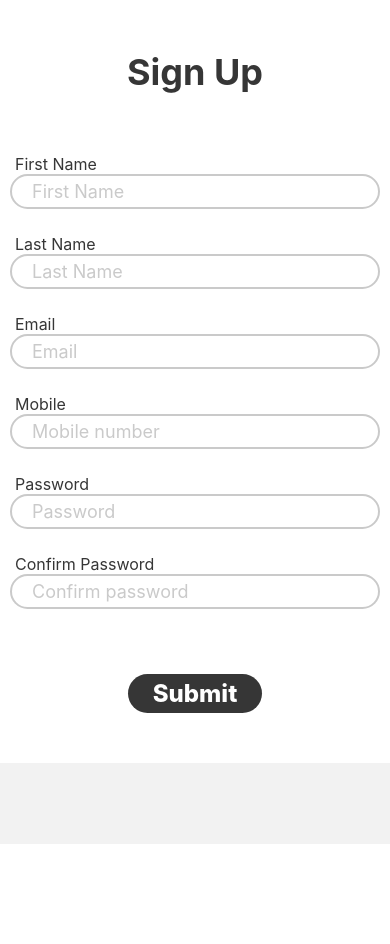
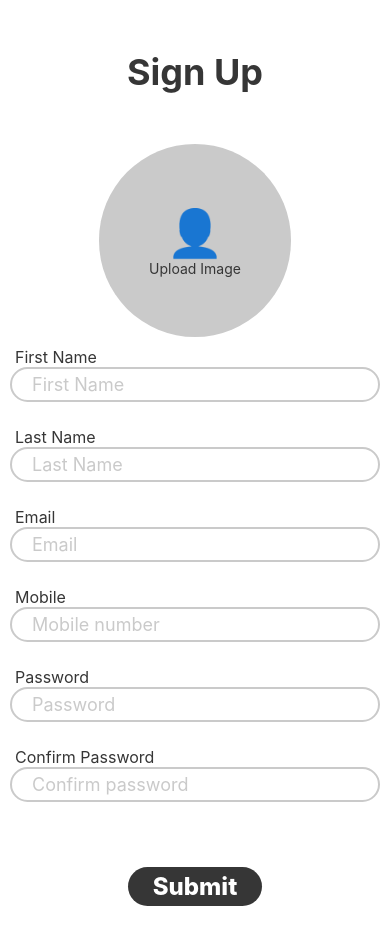
Before and after one commit to rishab260997/oodles-test, a React Native app: screen /Signup in a window 390 px wide. Shown: the top 944 px of the page. Before the commit the page ends 844 px from the top, so only its background shows below. Built offline with nearby package versions, Linux system fonts and the light colour scheme.

Commit message:
Thankyou page design and image upload complete

```diff
--- a/src/components/SignupForm.js
+++ b/src/components/SignupForm.js
@@ -1,5 +1,12 @@
 import React, {useState} from 'react';
-import {Text, View, Pressable, TextInput, ScrollView} from 'react-native';
+import {
+  Text,
+  View,
+  Pressable,
+  TextInput,
+  ScrollView,
+  Image,
+} from 'react-native';
 import {launchCamera, launchImageLibrary} from 'react-native-image-picker';
 import {colors} from '../styles/colors';
 import {Styles} from '../styles/Signup';
@@ -12,6 +19,7 @@ const SignupForm = ({navigation}) => {
     email: false,
     password: false,
     confPassword: false,
+    image: false,
   });
   const [formData, setFormData] = useState({
     firstName: '',
@@ -20,6 +28,7 @@ const SignupForm = ({navigation}) => {
     email: '',
     password: '',
     confPassword: '',
+    image: false,
   });
 
   const handleChange = (key, value) => {
@@ -32,6 +41,7 @@ const SignupForm = ({navigation}) => {
     let errorObj = {
       firstName: false,
       lastName: false,
+      image: false,
       mobile: false,
       email: false,
       password: false,
@@ -49,6 +59,9 @@ const SignupForm = ({navigation}) => {
     }
     if (formData.mobile.length !== 10) {
       errorObj.mobile = 'Please enter a valid number';
+    }
+    if (!formData.image) {
+      errorObj.image = 'Please upload an image';
     }
 
     const passwordInputValue = formData.password.trim();
@@ -108,15 +121,52 @@ const SignupForm = ({navigation}) => {
   const handleSubmit = () => {
     let isValidated = handleValidate();
     if (isValidated) {
+      setFormData({
+        firstName: '',
+        lastName: '',
+        mobile: '',
+        email: '',
+        password: '',
+        confPassword: '',
+        image: false,
+      });
       navigation.navigate('ThankYou');
+    }
+  };
+
+  const handleImageUpload = async () => {
+    try {
+      const result = await launchImageLibrary();
+      console.log(result);
+      if (result?.assets?.length) {
+        setFormData({...formData, image: result?.assets[0]});
+      }
+    } catch (error) {
+      throw error;
     }
   };
   return (
     <ScrollView>
       <View style={Styles.formContainer}>
+        <Pressable onPress={handleImageUpload}>
+          {formData.image ? (
+            <View style={Styles.imageContainer}>
+              <Image source={{uri: formData.image.uri}} style={Styles.image} />
+            </View>
+          ) : (
+            <View style={Styles.imageButton}>
+              <Text style={Styles.imageButtonEmoji}>👤</Text>
+              <Text style={Styles.imageButtonText}>Upload Image</Text>
+            </View>
+          )}
+          <Text style={{...Styles.error, textAlign: 'center'}}>
+            {error.image && error.image}
+          </Text>
+        </Pressable>
         <View style={Styles.inputContainer}>
           <Text style={Styles.inputLabel}>First Name</Text>
           <TextInput
+            autoCapitalize="words"
             placeholder="First Name"
             placeholderTextColor={colors.secondary}
             style={Styles.input}
@@ -128,6 +178,7 @@ const SignupForm = ({navigation}) => {
         <View style={Styles.inputContainer}>
           <Text style={Styles.inputLabel}>Last Name</Text>
           <TextInput
+            autoCapitalize="words"
             placeholder="Last Name"
             placeholderTextColor={colors.secondary}
             style={Styles.input}
@@ -139,6 +190,7 @@ const SignupForm = ({navigation}) => {
         <View style={Styles.inputContainer}>
           <Text style={Styles.inputLabel}>Email</Text>
           <TextInput
+            autoCapitalize="none"
             placeholder="Email"
             placeholderTextColor={colors.secondary}
             style={Styles.input}
@@ -151,6 +203,7 @@ const SignupForm = ({navigation}) => {
         <View style={Styles.inputContainer}>
           <Text style={Styles.inputLabel}>Mobile</Text>
           <TextInput
+            autoCapitalize="none"
             placeholder="Mobile number"
             placeholderTextColor={colors.secondary}
             style={Styles.input}
@@ -163,6 +216,7 @@ const SignupForm = ({navigation}) => {
         <View style={Styles.inputContainer}>
           <Text style={Styles.inputLabel}>Password</Text>
           <TextInput
+            autoCapitalize="none"
             placeholder="Password"
             placeholderTextColor={colors.secondary}
             style={Styles.input}
@@ -176,6 +230,7 @@ const SignupForm = ({navigation}) => {
         <View style={Styles.inputContainer}>
           <Text style={Styles.inputLabel}>Confirm Password</Text>
           <TextInput
+            autoCapitalize="none"
             placeholder="Confirm password"
             placeholderTextColor={colors.secondary}
             style={Styles.input}
--- a/src/screens/Thankyou.js
+++ b/src/screens/Thankyou.js
@@ -1,14 +1,43 @@
 import React from 'react';
-import {View, Text} from 'react-native'
+import {View, Text, Pressable, StyleSheet} from 'react-native';
 
-const Thankyou = () => {
-    return(
-        <View>
-            <Text>
-                Thanks
-            </Text>
-        </View>
-    )
-}
+const Thankyou = ({navigation}) => {
+    const handlePress = () => {
+        console.log("asdfghjkl")
+        navigation.navigate("Signup")
+    }
+  return (
+    <View style={styles.root}>
+        <Pressable style={styles.button} onPress={handlePress}>
+            <Text style={styles.buttonText}>⬅</Text>
+        </Pressable>
+      <View style={styles.container}>
+        <Text style={styles.title}>Thank you</Text>
+      </View>
+    </View>
+  );
+};
 
-export default Thankyou
+const styles = StyleSheet.create({
+  root: {
+    flex: 1,
+  },
+  container: {
+    flex: 1,
+    display: 'flex',
+    justifyContent: 'center',
+  },
+  title: {
+    textAlign: 'center',
+    fontSize: 36,
+  },
+  button: {
+      marginVertical: 50,
+      marginHorizontal: 20,
+  },
+  buttonText: {
+      fontSize: 36,
+  }
+});
+
+export default Thankyou;
--- a/src/styles/Signup.js
+++ b/src/styles/Signup.js
@@ -1,5 +1,5 @@
 import {StyleSheet} from 'react-native';
-import { colors } from './colors';
+import {colors} from './colors';
 
 export const Styles = StyleSheet.create({
   root: {
@@ -17,12 +17,12 @@ export const Styles = StyleSheet.create({
     marginVertical: 50,
   },
   inputContainer: {
-      marginVertical: 10,
+    marginVertical: 10,
   },
   inputLabel: {
     color: colors.primary,
     fontSize: 16,
-    marginHorizontal: 5
+    marginHorizontal: 5,
   },
   input: {
     borderColor: colors.secondary,
@@ -49,6 +49,32 @@ export const Styles = StyleSheet.create({
     fontWeight: '800',
   },
   error: {
-      color: colors.danger
-  }
+    color: colors.danger,
+  },
+  imageContainer: {
+    alignSelf: 'center',
+    borderRadius: 100,
+  },
+  image: {
+    height: 150,
+    width: 150,
+    borderRadius: 100,
+    borderWidth: 5,
+    borderColor: colors.secondary
+  },
+  imageButton: {
+    backgroundColor: colors.secondary,
+    alignSelf: 'center',
+    paddingHorizontal: 50,
+    borderRadius: 100,
+    paddingVertical: 60,
+  },
+  imageButtonEmoji: {
+    fontSize: 46,
+    textAlign: 'center',
+  },
+  imageButtonText: {
+    textAlign: 'center',
+    color: colors.primary,
+  },
 });
```
